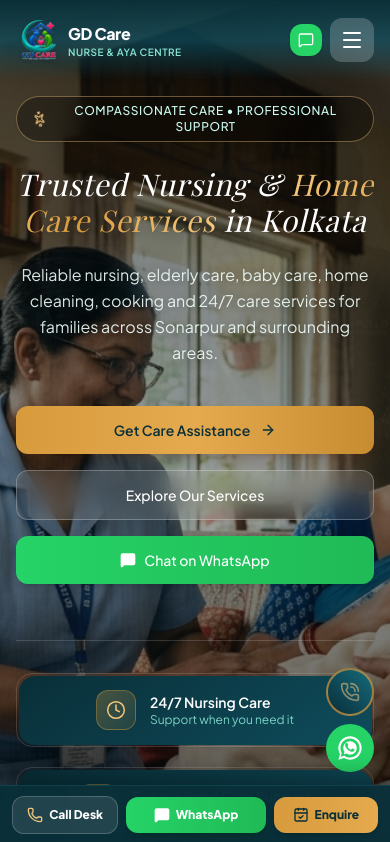
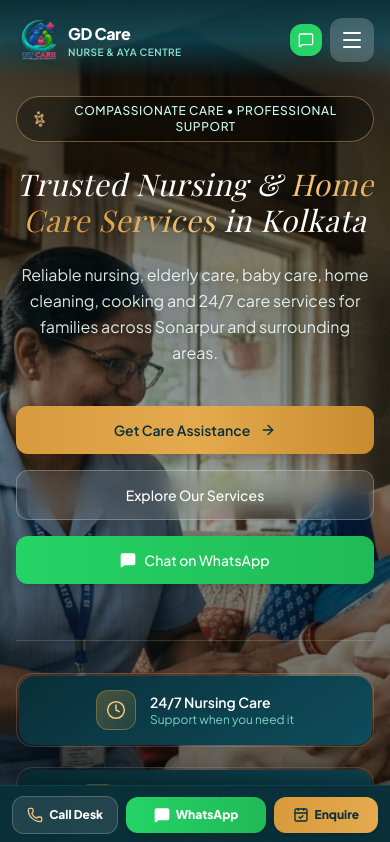
Before and after one commit to odigitalexposure-ui/GD_CARE_NURSE_AYA_CENTER_WEB_PAGE, a React (Vite) app: page / in a window 390 px wide. Shown: the top 842 px of the page. Built offline with nearby package versions, Linux system fonts and the light colour scheme; a web font is replaced by a local one.

Commit message:
Show floating call and WhatsApp buttons only on laptop/desktop screens

```diff
--- a/src/components/common/FloatingCall.jsx
+++ b/src/components/common/FloatingCall.jsx
@@ -9,7 +9,7 @@
   const callHref = businessInfo.contact.callHref;
 
   return (
-    <div className="fixed bottom-32 right-4 sm:bottom-22 sm:right-6 z-40 flex items-center flex-row-reverse gap-3">
+    <div className="hidden sm:flex fixed sm:bottom-22 sm:right-6 z-40 items-center flex-row-reverse gap-3">
       {/* Pulse & Direct Call Button */}
       <motion.a
         href={callHref}
--- a/src/components/common/FloatingWhatsApp.jsx
+++ b/src/components/common/FloatingWhatsApp.jsx
@@ -11,7 +11,7 @@
   const whatsappUrl = `${businessInfo.contact.whatsappHref}?text=${defaultMessage}`;
 
   return (
-    <div className="fixed bottom-18 right-4 sm:bottom-6 sm:right-6 z-40 flex items-center flex-row-reverse gap-3">
+    <div className="hidden sm:flex fixed sm:bottom-6 sm:right-6 z-40 items-center flex-row-reverse gap-3">
       {/* Pulse & Button */}
       <motion.a
         href={whatsappUrl}
```
